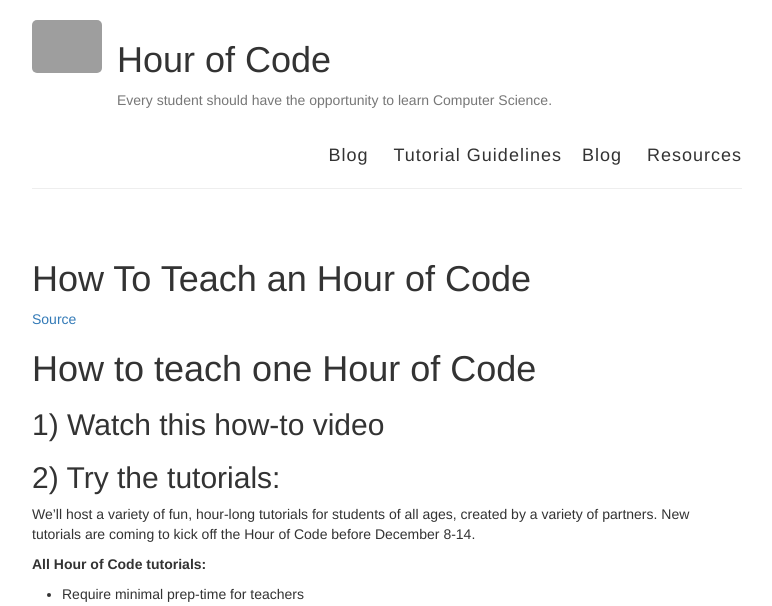
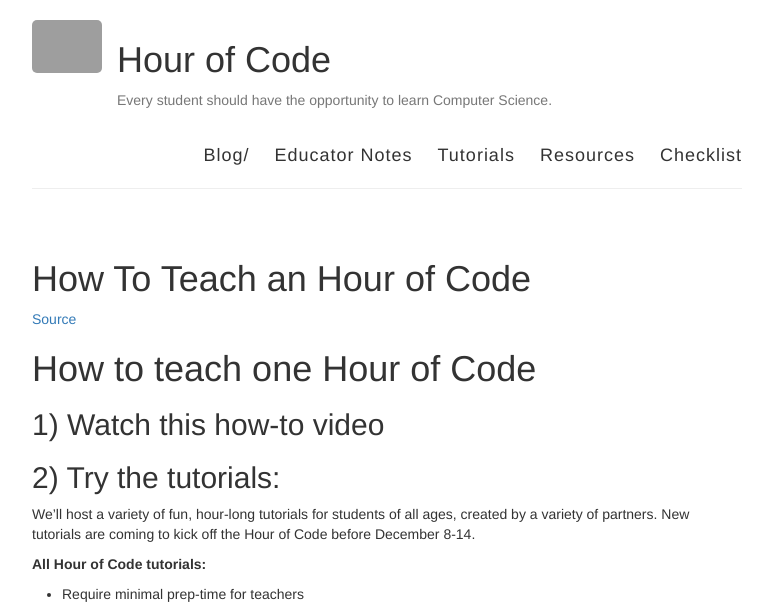
Before and after one commit to roachhd/kids-code-hour, a Jekyll site: the page built from index.md, in a window 1280 px wide. Shown: the top 606 px of the page, without its empty margins (253-1025 px from the left). Built offline with Jekyll 4.4.1, drawn with Linux system fonts in a browser that asks for light colours; emoji names are drawn with the system emoji font; some web fonts are replaced; a style sheet for code colours, icons or effects is not loaded; grey boxes are pictures that could not be loaded.

Commit message:
Update default.html

```diff
--- a/_layouts/default.html
+++ b/_layouts/default.html
@@ -41,9 +41,11 @@
           </div>
 
           <nav>
-            <a href="{{ site.baseurl }}/">Blog</a>
-            <a href="{{ site.baseurl }}/tutorial-guidelines">Tutorial Guidelines</a><a href="{{ site.baseurl }}/">Blog</a>
-            <a href="{{ site.baseurl }}/resources">Resources</a>
+            <a href="{{ site.baseurl }}/">Blog/</a>
+            <a href="{{ site.baseurl }}/tutorials/teachers-notes/">Educator Notes</a>
+            <a href="{{ site.baseurl }}/tutorials/">Tutorials</a>
+            <a href="{{ site.baseurl }}/resources/">Resources</a>
+            <a href="{{ site.baseurl }}/checklist/">Checklist</a>
 
           </nav>
         </header>
```
